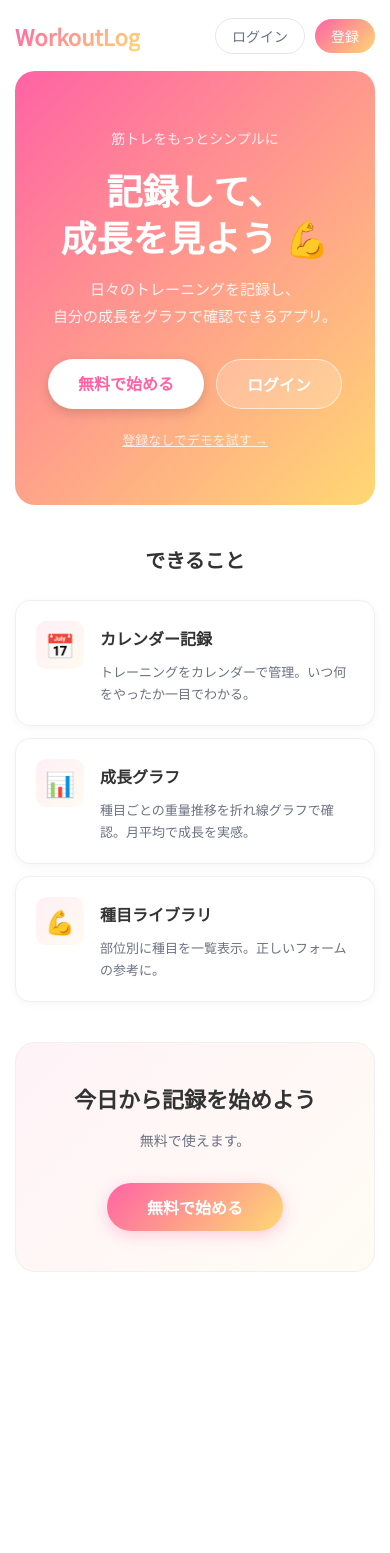
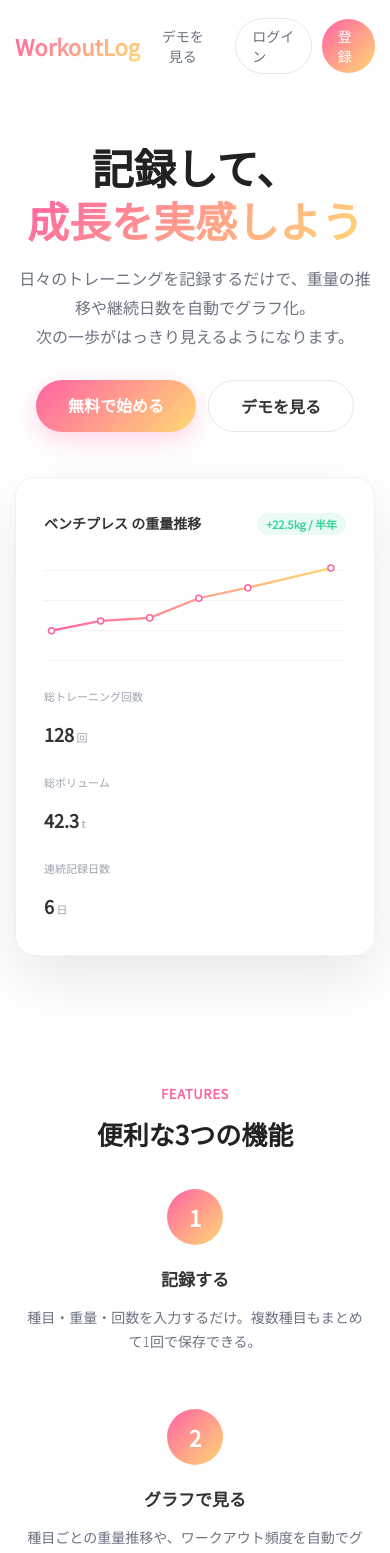
Before and after one commit to 1418kabuki/workout-log, a Next.js app: page / in a window 390 px wide. Shown: the top 1553 px of the page. Before the commit the page ends 1362 px from the top, so only its background shows below. Built offline with nearby package versions, Linux system fonts and the light colour scheme.

Commit message:
機能実装

```diff
--- a/app/components/calendar-view.js
+++ b/app/components/calendar-view.js
@@ -175,8 +175,8 @@ const CalendarView = ({ markedDates }) => {
                         {/* 記録ありのドット */}
                         {day && hasRecord(day) && (
                             <div style={{
-                                width: "0.5rem",
-                                height: "0.5rem",
+                                width: "0.9rem",
+                                height: "0.9rem",
                                 borderRadius: "50%",
                                 background: isToday(day) ? "white" : "#FF63A4",
                             }} />
--- a/app/components/header.js
+++ b/app/components/header.js
@@ -4,13 +4,26 @@ import Link from "next/link"
 import { useRouter, usePathname } from "next/navigation"
 import { LogOut, Plus } from "lucide-react"
 
+const decodeJwtEmail = (token) => {
+    try {
+        const payload = token.split(".")[1]
+        return JSON.parse(atob(payload.replace(/-/g, "+").replace(/_/g, "/"))).email
+    } catch {
+        return null
+    }
+}
+
 const Header = () => {
     const [isLoggedIn, setIsLoggedIn] = useState(false)
+    const [isDemo, setIsDemo] = useState(false)
+    const [isDemoHovered, setIsDemoHovered] = useState(false)
     const router = useRouter()
     const pathname = usePathname()
 
     useEffect(() => {
-        setIsLoggedIn(!!localStorage.getItem("token"))
+        const token = localStorage.getItem("token")
+        setIsLoggedIn(!!token)
+        setIsDemo(!!token && decodeJwtEmail(token) === "demo@workout.app")
     }, [])
 
     const hideHeaderPaths = ["/user/login", "/user/register"]
@@ -20,6 +33,13 @@ const Header = () => {
         localStorage.removeItem("token")
         setIsLoggedIn(false)
         router.push("/user/login")
+    }
+
+    const handleDemo = async () => {
+        const res = await fetch("/api/user/demo", { method: "POST" })
+        const { token } = await res.json()
+        localStorage.setItem("token", token)
+        window.location.href = "/home"
     }
 
     return (
@@ -44,9 +64,7 @@ const Header = () => {
             </Link>
 
             <div style={{ display: "flex", gap: "1rem", alignItems: "center" }}>
-                {isLoggedIn ? (
-                    <>
-                        {pathname === "/records" && (
+                {isLoggedIn && pathname === "/records" && (
                     <Link
                         href="/menu/create"
                         style={{
@@ -66,6 +84,8 @@ const Header = () => {
                         追加
                     </Link>
                 )}
+
+                {isLoggedIn && !isDemo && (
                     <button
                         onClick={handleLogout}
                         style={{
@@ -85,8 +105,34 @@ const Header = () => {
                         <LogOut size={14} />
                         ログアウト
                     </button>
-                    </>
-                ) : (
+                )}
+
+                {(!isLoggedIn || isDemo) && pathname === "/" && (
+                    <button
+                        onClick={handleDemo}
+                        onMouseEnter={() => setIsDemoHovered(true)}
+                        onMouseLeave={() => setIsDemoHovered(false)}
+                        style={{
+                            display: "flex",
+                            alignItems: "center",
+                            background: "none",
+                            border: "none",
+                            borderRadius: "10rem",
+                            padding: "0.7rem 1.6rem",
+                            cursor: "pointer",
+                            fontSize: "1.4rem",
+                            color: "#6b7280",
+                            width: "auto",
+                            opacity: 1,
+                            boxShadow: isDemoHovered ? "0 2px 8px rgba(0,0,0,0.12)" : "none",
+                            transition: "box-shadow 0.2s",
+                        }}
+                    >
+                        デモを見る
+                    </button>
+                )}
+
+                {(!isLoggedIn || isDemo) && (
                     <>
                         <Link
                             href="/user/login"
--- a/app/globals.css
+++ b/app/globals.css
@@ -341,6 +341,31 @@ footer{
   }
 }
 
+.landing-3col-grid {
+  display: grid;
+  grid-template-columns: repeat(3, 1fr);
+  gap: 2rem;
+}
+
+@media(max-width: 700px) {
+  .landing-3col-grid {
+    grid-template-columns: 1fr;
+    gap: 4.5rem;
+  }
+}
+
+.landing-hero-stats {
+  display: grid;
+  grid-template-columns: repeat(3, 1fr);
+  gap: 1rem;
+}
+
+@media(max-width: 500px) {
+  .landing-hero-stats {
+    grid-template-columns: 1fr;
+  }
+}
+
 @theme inline {
   --font-heading: var(--font-sans);
   --font-sans: var(--font-sans);
--- a/app/page.js
+++ b/app/page.js
@@ -1,141 +1,206 @@
 "use client"
 
 import Link from "next/link"
-import { useRouter } from "next/navigation"
 
-const features = [
-    { icon: "📅", title: "カレンダー記録", desc: "トレーニングをカレンダーで管理。いつ何をやったか一目でわかる。" },
-    { icon: "📊", title: "成長グラフ", desc: "種目ごとの重量推移を折れ線グラフで確認。月平均で成長を実感。" },
-    { icon: "💪", title: "種目ライブラリ", desc: "部位別に種目を一覧表示。正しいフォームの参考に。" },
+const steps = [
+    { num: "1", title: "記録する", desc: "種目・重量・回数を入力するだけ。複数種目もまとめて1回で保存できる。" },
+    { num: "2", title: "グラフで見る", desc: "種目ごとの重量推移や、ワークアウト頻度を自動でグラフ化。" },
+    { num: "3", title: "種目ライブラリ", desc: "部位別に整理された種目一覧から、正しいフォームをすぐ確認できる。" },
+]
+
+const heroStats = [
+    { label: "総トレーニング回数", value: "128", unit: "回" },
+    { label: "総ボリューム", value: "42.3", unit: "t" },
+    { label: "連続記録日数", value: "6", unit: "日" },
 ]
 
 const LandingPage = () => {
-    const router = useRouter()
-
     const handleDemo = async () => {
         const res = await fetch("/api/user/demo", { method: "POST" })
         const { token } = await res.json()
         localStorage.setItem("token", token)
-        router.push("/home")
+        window.location.href = "/home"
     }
 
     return (
         <div>
             {/* Hero */}
-            <div style={{
-                background: "linear-gradient(135deg, #FF63A4 0%, #FFD873 100%)",
-                borderRadius: "2rem",
-                padding: "5rem 2.5rem",
-                marginBottom: "4rem",
-                color: "white",
-                textAlign: "center",
+            <div style={{ padding: "5rem 0 2rem", textAlign: "center" }}>
+                {/* <div style={{
+                    display: "inline-flex",
+                    alignItems: "center",
+                    gap: "0.5rem",
+                    padding: "0.5rem 1.4rem",
+                    background: "rgba(255,99,164,0.08)",
+                    borderRadius: "10rem",
+                    fontSize: "1.2rem",
+                    fontWeight: "600",
+                    color: "#FF63A4",
+                    marginBottom: "2rem",
                 }}>
-                <p style={{ fontSize: "1.4rem", opacity: 0.85, margin: "0 0 1rem" }}>
-                    筋トレをもっとシンプルに
+                    💪 筋トレ記録アプリ
+                </div> */}
+
+                <h1 style={{
+                    fontSize: "4.2rem",
+                    fontWeight: "700",
+                    lineHeight: "1.25",
+                    margin: "0 0 1.8rem",
+                    color: "#222",
+                }}>
+                    記録して、<br />
+                    <span style={{
+                        background: "linear-gradient(135deg, #FF63A4, #FFD873)",
+                        WebkitBackgroundClip: "text",
+                        WebkitTextFillColor: "transparent",
+                        backgroundClip: "text",
+                    }}>
+                        成長を実感しよう
+                    </span>
+                </h1>
+
+                <p style={{
+                    fontSize: "1.6rem",
+                    color: "#6b7280",
+                    margin: "0 auto 3rem",
+                    lineHeight: "1.8",
+                    maxWidth: "44rem",
+                }}>
+                    日々のトレーニングを記録するだけで、重量の推移や継続日数を自動でグラフ化。
+                    <br />次の一歩がはっきり見えるようになります。
                 </p>
-                <h1 style={{
-                    fontSize: "3.6rem",
-                    fontWeight: "700",
-                    lineHeight: "1.3",
-                    margin: "0 0 1.5rem",
-                }}>
-                    記録して、<br />成長を見よう 💪
-                </h1>
-                <p style={{ fontSize: "1.5rem", opacity: 0.9, margin: "0 0 3rem", lineHeight: "1.8" }}>
-                    日々のトレーニングを記録し、<br />自分の成長をグラフで確認できるアプリ。
-                </p>
-                <div style={{ display: "flex", gap: "1.2rem", justifyContent: "center", flexWrap: "wrap" }}>
+
+                <div style={{ display: "flex", gap: "1.2rem", justifyContent: "center", flexWrap: "wrap", marginBottom: "4.5rem" }}>
                     <Link
                         href="/user/register"
                         style={{
-                            padding: "1.2rem 3rem",
-                            background: "white",
-                            color: "#FF63A4",
+                            padding: "1.3rem 3.2rem",
+                            background: "linear-gradient(135deg, #FF63A4, #FFD873)",
+                            color: "white",
                             borderRadius: "10rem",
                             fontSize: "1.6rem",
                             fontWeight: "700",
                             textDecoration: "none",
-                            boxShadow: "0 4px 12px rgba(0,0,0,0.15)",
+                            boxShadow: "0 8px 24px rgba(255,99,164,0.28)",
                         }}
                     >
                         無料で始める
                     </Link>
-                    <Link
-                        href="/user/login"
+                    <button
+                        onClick={handleDemo}
                         style={{
-                            padding: "1.2rem 3rem",
-                            background: "rgba(255,255,255,0.2)",
-                            color: "white",
+                            padding: "1.3rem 3.2rem",
+                            background: "white",
+                            color: "#333",
+                            border: "1.5px solid #e5e7eb",
                             borderRadius: "10rem",
                             fontSize: "1.6rem",
                             fontWeight: "600",
                             textDecoration: "none",
-                            border: "1.5px solid rgba(255,255,255,0.6)",
+                            cursor: "pointer",
+                            width: "auto",
                         }}
                     >
-                        ログイン
-                    </Link>
-                </div>
-                <button
-                    onClick={handleDemo}
-                    style={{
-                        marginTop: "1.5rem",
-                        background: "none",
-                        border: "none",
-                        color: "rgba(255,255,255,0.8)",
-                        fontSize: "1.3rem",
-                        cursor: "pointer",
-                        textDecoration: "underline",
-                    }}
-                >
-                    登録なしでデモを試す →
+                        デモを見る
                     </button>
                 </div>
 
-            {/* Features */}
-            <div style={{ marginBottom: "4rem" }}>
-                <h2 style={{
-                    fontSize: "2rem",
-                    fontWeight: "700",
-                    color: "#333",
-                    textAlign: "center",
-                    margin: "0 0 2.5rem",
-                }}>
-                    できること
-                </h2>
-                <div style={{ display: "flex", flexDirection: "column", gap: "1.2rem" }}>
-                    {features.map((f) => (
-                        <div key={f.title} style={{
-                            display: "flex",
-                            alignItems: "flex-start",
-                            gap: "1.6rem",
+                {/* Hero visual: 実際の画面をイメージしたプレビュー */}
+                <div style={{
+                    maxWidth: "58rem",
+                    margin: "0 auto",
                     background: "white",
                     border: "1px solid #f0f0f0",
-                            borderRadius: "1.5rem",
-                            padding: "2rem",
-                            boxShadow: "0 2px 8px rgba(0,0,0,0.04)",
+                    borderRadius: "2rem",
+                    padding: "2.8rem",
+                    boxShadow: "0 24px 60px rgba(0,0,0,0.09)",
+                    textAlign: "left",
                 }}>
+                    <div style={{ display: "flex", justifyContent: "space-between", alignItems: "center", marginBottom: "1.8rem" }}>
+                        <p style={{ fontSize: "1.4rem", fontWeight: "700", color: "#333", margin: 0 }}>
+                            ベンチプレス の重量推移
+                        </p>
+                        <span style={{
+                            fontSize: "1.1rem",
+                            fontWeight: "600",
+                            color: "#34D399",
+                            background: "rgba(52,211,153,0.1)",
+                            padding: "0.3rem 0.9rem",
+                            borderRadius: "10rem",
+                        }}>
+                            +22.5kg / 半年
+                        </span>
+                    </div>
+
+                    <svg viewBox="0 0 400 110" style={{ width: "100%", height: "auto" }}>
+                        <defs>
+                            <linearGradient id="heroLineGrad" x1="0" y1="0" x2="1" y2="0">
+                                <stop offset="0%" stopColor="#FF63A4" />
+                                <stop offset="100%" stopColor="#FFD873" />
+                            </linearGradient>
+                        </defs>
+                        <line x1="0" y1="95" x2="400" y2="95" stroke="#f0f0f0" strokeWidth="1" />
+                        <line x1="0" y1="55" x2="400" y2="55" stroke="#f0f0f0" strokeWidth="1" />
+                        <line x1="0" y1="15" x2="400" y2="15" stroke="#f0f0f0" strokeWidth="1" />
+                        <polyline
+                            points="10,95 75,82 140,78 205,52 270,38 380,12"
+                            fill="none"
+                            stroke="url(#heroLineGrad)"
+                            strokeWidth="3"
+                            strokeLinecap="round"
+                            strokeLinejoin="round"
+                        />
+                        {[[10, 95], [75, 82], [140, 78], [205, 52], [270, 38], [380, 12]].map(([x, y], i) => (
+                            <circle key={i} cx={x} cy={y} r="4" fill="white" stroke="#FF63A4" strokeWidth="2" />
+                        ))}
+                    </svg>
+
+                    <div className="landing-hero-stats" style={{ marginTop: "1.8rem", paddingTop: "1.8rem", borderTop: "1px solid #f5f5f5" }}>
+                        {heroStats.map(s => (
+                            <div key={s.label}>
+                                <p style={{ fontSize: "1.1rem", color: "#9ca3af", margin: "0 0 0.3rem" }}>{s.label}</p>
+                                <p style={{ fontSize: "1.8rem", fontWeight: "700", color: "#333", margin: 0 }}>
+                                    {s.value}
+                                    <span style={{ fontSize: "1.1rem", fontWeight: "400", color: "#9ca3af" }}> {s.unit}</span>
+                                </p>
+                            </div>
+                        ))}
+                    </div>
+                </div>
+            </div>
+
+            {/* Features */}
+            <div style={{ padding: "10rem 0 9rem" }}>
+                <p style={{ textAlign: "center", fontSize: "1.3rem", fontWeight: "700", color: "#FF63A4", margin: "0 0 0.8rem", letterSpacing: "0.05em" }}>
+                    FEATURES
+                </p>
+                <h2 style={{ textAlign: "center", fontSize: "2.6rem", fontWeight: "700", color: "#222", margin: "0 0 4rem" }}>
+                    便利な3つの機能
+                </h2>
+                <div className="landing-3col-grid">
+                    {steps.map(s => (
+                        <div key={s.num} style={{ textAlign: "center" }}>
                             <div style={{
-                                fontSize: "2.4rem",
-                                width: "4.8rem",
-                                height: "4.8rem",
-                                background: "linear-gradient(135deg, rgba(255,99,164,0.1), rgba(255,216,115,0.1))",
-                                borderRadius: "1rem",
+                                width: "5.6rem",
+                                height: "5.6rem",
+                                margin: "0 auto 1.6rem",
+                                borderRadius: "50%",
+                                background: "linear-gradient(135deg, #FF63A4, #FFD873)",
                                 display: "flex",
                                 alignItems: "center",
                                 justifyContent: "center",
-                                flexShrink: 0,
+                                fontSize: "2.2rem",
+                                fontWeight: "700",
+                                color: "white",
                             }}>
-                                {f.icon}
+                                {s.num}
                             </div>
-                            <div>
-                                <p style={{ fontSize: "1.6rem", fontWeight: "700", color: "#333", margin: "0 0 0.5rem" }}>
-                                    {f.title}
+                            <p style={{ fontSize: "1.7rem", fontWeight: "700", color: "#333", margin: "0 0 0.8rem" }}>
+                                {s.title}
                             </p>
-                                <p style={{ fontSize: "1.3rem", color: "#6b7280", margin: 0, lineHeight: "1.7" }}>
-                                    {f.desc}
+                            <p style={{ fontSize: "1.4rem", color: "#6b7280", margin: 10, lineHeight: "1.7" }}>
+                                {s.desc}
                             </p>
-                            </div>
                         </div>
                     ))}
                 </div>
@@ -150,12 +215,10 @@ const LandingPage = () => {
                 textAlign: "center",
                 marginBottom: "2rem",
             }}>
-                <h2 style={{ fontSize: "2.2rem", fontWeight: "700", color: "#333", margin: "0 0 1rem" }}>
-                    今日から記録を始めよう
+                <h2 style={{ fontSize: "2.2rem", fontWeight: "700", color: "#333", margin: "0 0 2.5rem" }}>
+                    継続して成長を実感しよう
                 </h2>
-                <p style={{ fontSize: "1.4rem", color: "#6b7280", margin: "0 0 2.5rem" }}>
-                    無料で使えます。
-                </p>
+                <div style={{ display: "flex", gap: "1.2rem", justifyContent: "center", flexWrap: "wrap" }}>
                     <Link
                         href="/user/register"
                         style={{
@@ -172,6 +235,24 @@ const LandingPage = () => {
                     >
                         無料で始める
                     </Link>
+                    <button
+                        onClick={handleDemo}
+                        style={{
+                            display: "inline-block",
+                            padding: "1.2rem 4rem",
+                            background: "white",
+                            color: "#333",
+                            border: "1.5px solid #e5e7eb",
+                            borderRadius: "10rem",
+                            fontSize: "1.6rem",
+                            fontWeight: "600",
+                            cursor: "pointer",
+                            width: "auto",
+                        }}
+                    >
+                        デモを見る
+                    </button>
+                </div>
             </div>
         </div>
     )
--- a/seed.js
+++ b/seed.js
@@ -1,53 +1,128 @@
 const { PrismaClient } = require('@prisma/client')
+const crypto = require('crypto')
 const prisma = new PrismaClient()
 
 const DEMO_EMAIL = 'demo@workout.app'
 
+const START_DATE = new Date(2026, 0, 1)  // 2026/1/1
+const END_DATE = new Date(2026, 5, 30)   // 2026/6/30
+const RECORD_DAYS = 70
+
+const EXERCISES = ['ベンチプレス', 'スクワット', 'デッドリフト']
+const WEIGHT_RANGE = {
+  'ベンチプレス': { start: 50, end: 85 },
+  'スクワット': { start: 60, end: 105 },
+  'デッドリフト': { start: 70, end: 125 },
+}
+
+// シード付き疑似乱数（毎回 node seed.js を実行しても同じ結果になるように固定）
+function mulberry32(seed) {
+  return function () {
+    seed |= 0; seed = (seed + 0x6D2B79F5) | 0
+    let t = Math.imul(seed ^ (seed >>> 15), 1 | seed)
+    t = (t + Math.imul(t ^ (t >>> 7), 61 | t)) ^ t
+    return ((t ^ (t >>> 14)) >>> 0) / 4294967296
+  }
+}
+const rand = mulberry32(20260101)
+
+const randInt = (min, max) => min + Math.floor(rand() * (max - min + 1))
+
+const shuffle = (arr) => {
+  const a = [...arr]
+  for (let i = a.length - 1; i > 0; i--) {
+    const j = Math.floor(rand() * (i + 1))
+    ;[a[i], a[j]] = [a[j], a[i]]
+  }
+  return a
+}
+
+// RECORD_DAYS件の日付を START_DATE〜END_DATE からランダムに（重複なく）選ぶ
+const buildDates = () => {
+  const totalDays = Math.round((END_DATE - START_DATE) / 86400000) + 1
+  const allOffsets = Array.from({ length: totalDays }, (_, i) => i)
+  const chosen = shuffle(allOffsets).slice(0, RECORD_DAYS).sort((a, b) => a - b)
+  return chosen.map(offset => {
+    const d = new Date(START_DATE)
+    d.setDate(d.getDate() + offset)
+    return d
+  })
+}
+
 async function main() {
-  // デモユーザー作成
-  await prisma.user.upsert({
-    where: { email: DEMO_EMAIL },
-    update: {},
-    create: {
+  // デモユーザー作成（emailにunique制約が無いため upsert ではなく手動チェック）
+  const existingUser = await prisma.user.findFirst({ where: { email: DEMO_EMAIL } })
+  if (!existingUser) {
+    await prisma.user.create({
+      data: {
         email: DEMO_EMAIL,
         password: 'demo',
         name: 'デモユーザー',
       }
     })
+  }
 
-  // デモ用筋トレデータ（過去6ヶ月分）
-  const now = new Date()
-  const demoLogs = [
-    { exercise: 'ベンチプレス', weight: 60, reps: 10, memo: '', monthsAgo: 5 },
-    { exercise: 'ベンチプレス', weight: 65, reps: 8,  memo: '', monthsAgo: 4 },
-    { exercise: 'ベンチプレス', weight: 65, reps: 10, memo: '', monthsAgo: 3 },
-    { exercise: 'ベンチプレス', weight: 70, reps: 8,  memo: '', monthsAgo: 2 },
-    { exercise: 'ベンチプレス', weight: 72, reps: 8,  memo: '', monthsAgo: 1 },
-    { exercise: 'ベンチプレス', weight: 75, reps: 6,  memo: '', monthsAgo: 0 },
-    { exercise: 'スクワット',   weight: 80, reps: 10, memo: '', monthsAgo: 5 },
-    { exercise: 'スクワット',   weight: 85, reps: 10, memo: '', monthsAgo: 3 },
-    { exercise: 'スクワット',   weight: 90, reps: 8,  memo: '', monthsAgo: 1 },
-    { exercise: 'デッドリフト', weight: 100, reps: 5, memo: '', monthsAgo: 4 },
-    { exercise: 'デッドリフト', weight: 105, reps: 5, memo: '', monthsAgo: 2 },
-    { exercise: 'デッドリフト', weight: 110, reps: 5, memo: '', monthsAgo: 0 },
-  ]
+  // 既存のデモデータをリセット（毎回固定のデータにするため）
+  await prisma.workoutLog.deleteMany({ where: { email: DEMO_EMAIL } })
 
-  for (const log of demoLogs) {
-    const date = new Date(now)
-    date.setMonth(date.getMonth() - log.monthsAgo)
+  const dates = buildDates()
+
+  // 1日ごとに、その日にやる種目数（1〜3）とセット数（2〜4）をランダムに決める
+  const daySessions = dates.map(date => {
+    const exerciseCount = randInt(1, 3)
+    const exercisesForDay = shuffle(EXERCISES).slice(0, exerciseCount)
+    return {
+      date,
+      exercises: exercisesForDay.map(exercise => ({
+        exercise,
+        setCount: randInt(2, 4),
+      })),
+    }
+  })
+
+  // 種目ごとの総出現回数を数える（重量の進行度計算に使う）
+  const totalOccurrences = { 'ベンチプレス': 0, 'スクワット': 0, 'デッドリフト': 0 }
+  daySessions.forEach(day => {
+    day.exercises.forEach(e => { totalOccurrences[e.exercise]++ })
+  })
+  const occurrenceIndex = { 'ベンチプレス': 0, 'スクワット': 0, 'デッドリフト': 0 }
+
+  let totalRows = 0
+  for (const day of daySessions) {
+    const groupId = crypto.randomUUID()
+
+    for (const { exercise, setCount } of day.exercises) {
+      const total = totalOccurrences[exercise]
+      const idx = occurrenceIndex[exercise]
+      const progress = total > 1 ? idx / (total - 1) : 0
+
+      const { start, end } = WEIGHT_RANGE[exercise]
+      const baseWeight = Math.round((start + (end - start) * progress) / 2.5) * 2.5
+
+      for (let s = 0; s < setCount; s++) {
+        // セットが進むごとに重量は少し下がり、回数も少し減る（自然な感じに）
+        const weight = Math.max(start, baseWeight - s * 2.5)
+        const reps = Math.max(5, 10 - Math.round(progress * 4) - s)
+
         await prisma.workoutLog.create({
           data: {
-        exercise: log.exercise,
-        weight: log.weight,
-        reps: log.reps,
-        memo: log.memo,
+            exercise,
+            weight,
+            reps,
+            memo: '',
             email: DEMO_EMAIL,
-        createdAt: date,
+            createdAt: new Date(day.date.getFullYear(), day.date.getMonth(), day.date.getDate(), 12, 0, 0),
+            groupId,
           }
         })
+        totalRows++
       }
 
-  console.log('デモデータ注入完了！')
+      occurrenceIndex[exercise]++
+    }
+  }
+
+  console.log(`デモデータ注入完了！（${dates.length}日分・${totalRows}件、2026/1/1〜2026/6/30）`)
 }
 
 main().catch(console.error).finally(() => prisma.$disconnect())
```
Also changed, not shown: app/exercises/page.js (+17 -0 lines), app/home/page.js (+7 -2 lines), app/progress/page.js (+11 -8 lines), public/images/muscles/deadlift.png (added). Lines whose indentation alone changed are shown as unchanged.
